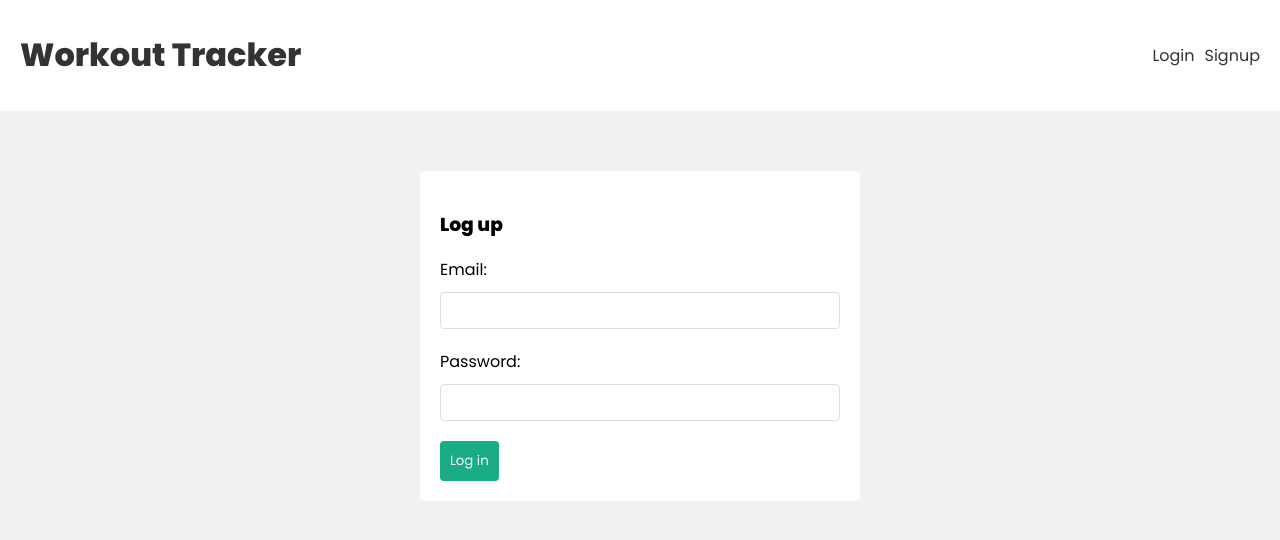
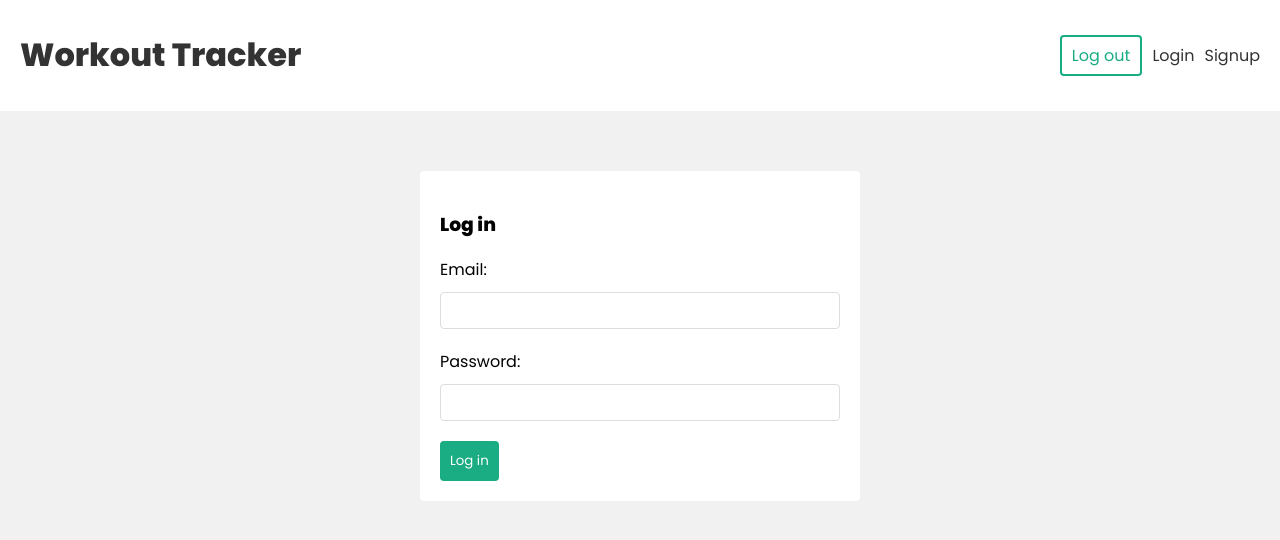
Before and after one commit to ihechikara/fitness-tracker, a React (Vite) app in the folder frontend/: page /login in a window 1280 px wide. Shown: the top 540 px of the page. Built offline with nearby package versions, Linux system fonts and the light colour scheme.

Commit message:
feat: create logout and login logic
- test login and logout logic
- update forms
- update navbar

```diff
--- a/frontend/src/components/Navbar.jsx
+++ b/frontend/src/components/Navbar.jsx
@@ -1,6 +1,12 @@
 import { Link } from "react-router-dom"
+import { useLogout } from "../hooks/useLogout"
 
 function Navbar() {
+  const {logout} = useLogout()
+
+  const handleClick = () => {
+    logout()
+  }
   return (
     <header>
         <div className="container">
@@ -9,6 +15,9 @@
             </Link>
 
             <nav>
+              <div>
+                <button onClick={handleClick}>Log out</button>
+              </div>
               <div>
                 <Link to="/login">Login</Link>
                 <Link to="/signup">Signup</Link>
--- /dev/null
+++ b/frontend/src/hooks/useLogin.jsx
@@ -0,0 +1,37 @@
+import { useState } from "react";
+import { useAuthContext } from "./useAuthContext"
+
+export const useLogin = () => {
+    const [error, setError] =  useState(null)
+    const [isLoading, setIsLoading] = useState(null)
+    const { dispatch } = useAuthContext()
+
+    const login = async (email, password) => {
+        setIsLoading(true)
+        setError(null)
+
+        const response = await fetch("http://localhost:5000/api/user/login", {
+            method: "POST",
+            headers: {"Content-Type": "application/json"},
+            body: JSON.stringify({email, password})
+        })
+
+        const json = await response.json()
+
+        if(!response.ok) {
+            setIsLoading(false)
+            setError(json.error)
+        }
+
+        if(response.ok){
+            // save jwt to local storage
+            localStorage.setItem("user", JSON.stringify(json))
+
+            dispatch({type: "LOGIN", payload: json})
+
+            setIsLoading(false)
+        }
+    }
+
+    return { login, isLoading, error}
+}
--- /dev/null
+++ b/frontend/src/hooks/useLogout.jsx
@@ -0,0 +1,13 @@
+import useAuthContext from "./useAuthContext"
+
+export const useLogout = () => {
+    const { dispatch } = useAuthContext()
+
+    const logout = () => {
+        localStorage.removeItem("user")
+
+        dispatch({type: "LOGOUT"})
+    }
+
+    return { logout }
+}
--- a/frontend/src/index.css
+++ b/frontend/src/index.css
@@ -109,6 +109,17 @@
 nav a {
   margin-left: 10px;
 }
+nav button {
+  background: #fff;
+  color: var(--primary);
+  border: 2px solid var(--primary);
+  padding: 6px 10px;
+  border-radius: 4px;
+  font-family: "Poppins";
+  cursor: pointer;
+  font-size: 1em;
+}
+
 /* auth forms */
 form.signup, form.login {
   max-width: 400px;
--- a/frontend/src/pages/Login.jsx
+++ b/frontend/src/pages/Login.jsx
@@ -1,18 +1,20 @@
 import { useState } from 'react'
+import { useLogin } from '../hooks/useLogin'
 
 function Login() {
     const [email, setEmail] = useState("")
     const [password, setPassword] = useState("")
+    const { login, error, isLoading} = useLogin()
 
     const handleSubmit = async (e) => {
         e.preventDefault()
 
-        console.log(email, password)
+        await login(email, password)
     }
 
   return (
     <form className="login" onSubmit={handleSubmit}>
-        <h3>Log up</h3>
+        <h3>Log in</h3>
 
         <label> Email: </label>
         <input
@@ -28,7 +30,8 @@
             value={password}
         />
 
-        <button>Log in</button>
+        <button disabled={isLoading}>Log in</button>
+        {error && <div className="error"> {error} </div>}
     </form>
   )
 }
```
